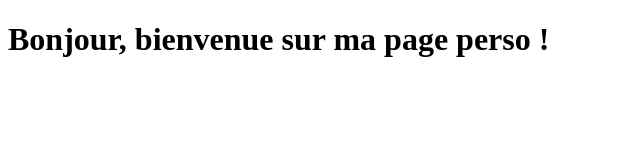
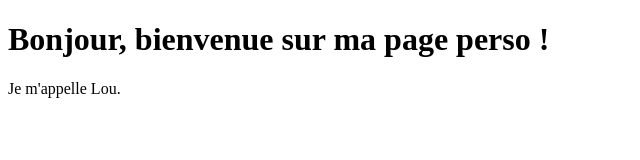
Before and after one commit to lougauthier/lougauthier.github.io, a plain HTML site: page index.html in a window 1280 px wide. Shown: the whole page, without its empty margins (0-640 px from the left). Drawn offline with Linux system fonts and the light colour scheme.

Commit message:
Update index.html

```diff
--- a/index.html
+++ b/index.html
@@ -8,6 +8,6 @@
 </head>
 <body>
   <h1>Bonjour, bienvenue sur ma page perso !</h1>
-
+    <p>Je m'appelle Lou.</p>
 </body>
 </html>
```
